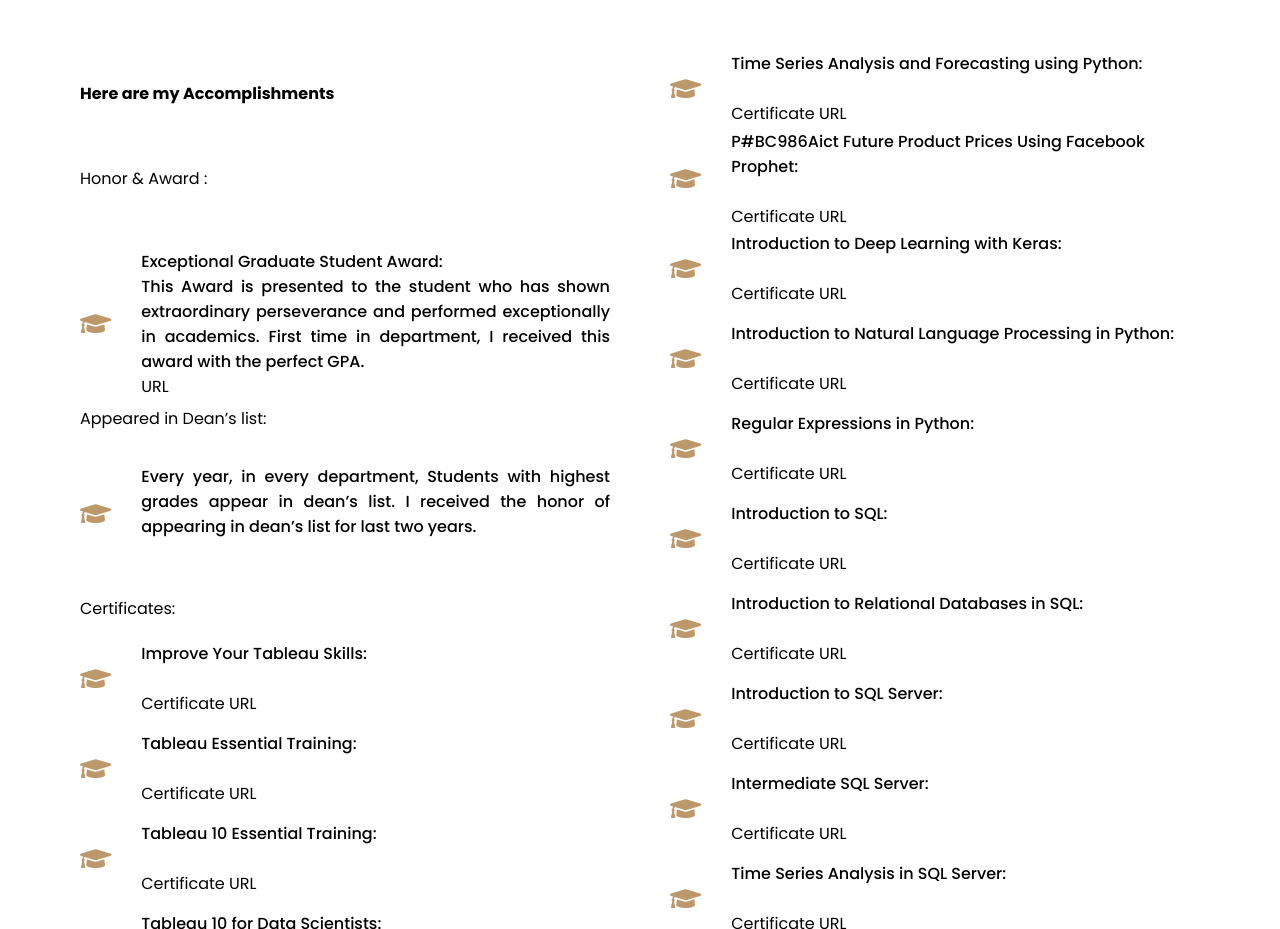
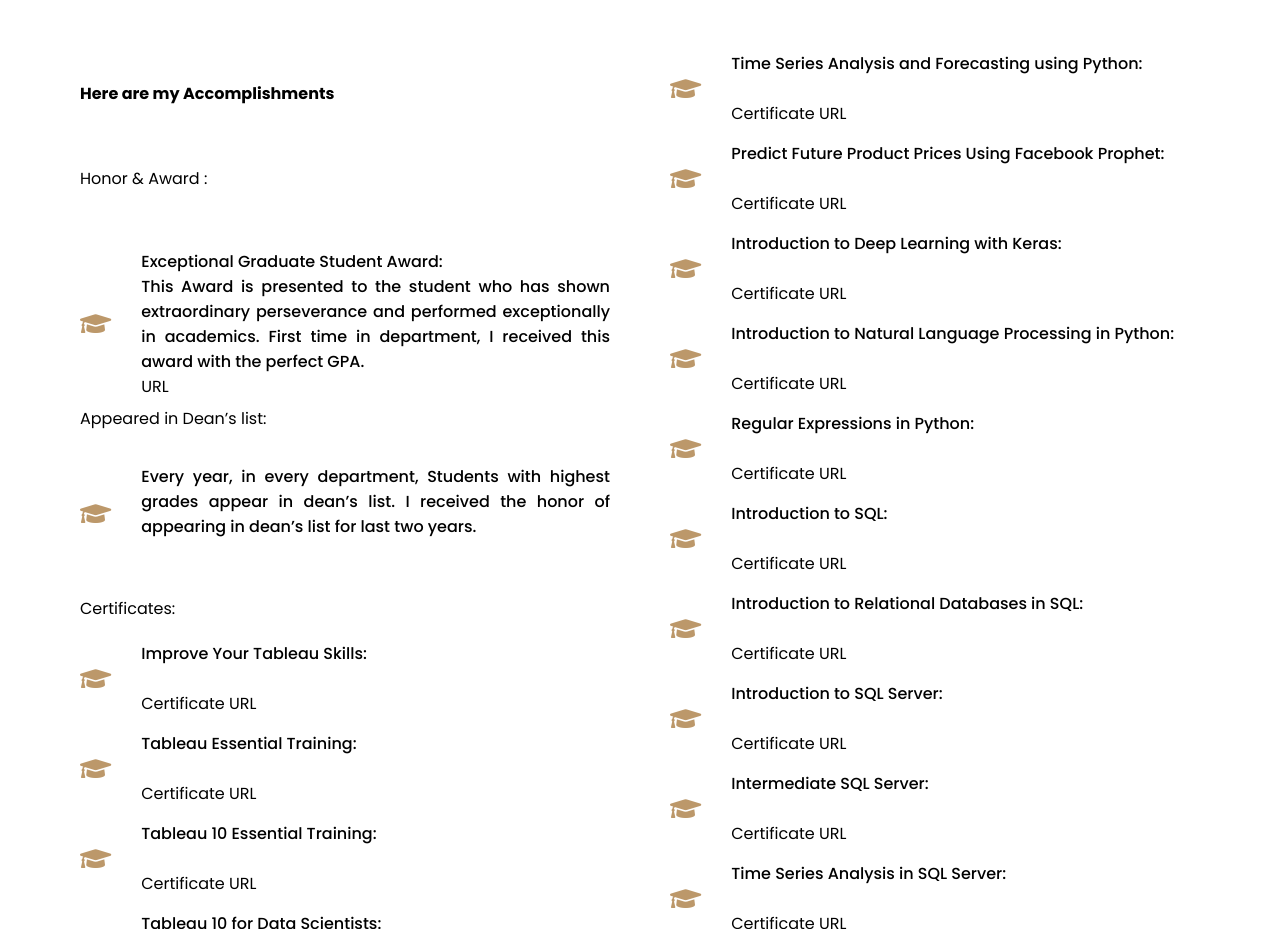
Before and after one commit to NBNSSOE/Portfolio_Website_updated, a plain HTML site: page index.html in a window 1280 px wide. Shown: the part 5540-6469 px from the top of the page. Drawn offline with nearby package versions, Linux system fonts and the light colour scheme.

Commit message:
Update index.html

```diff
--- a/index.html
+++ b/index.html
@@ -674,7 +674,7 @@
                         <div class="row">
                             <i class="fas fa-graduation-cap"></i>
                             <div class="info">
-                                <div class="head">P#BC986Aict Future Product Prices Using Facebook Prophet:</div>
+                                <div class="head">Predict Future Product Prices Using Facebook Prophet:</div>
                                 <br>
                                 <a href="https://drive.google.com/file/d/1KJrjtTPEH3o3SXXY9M3zxwj4DzM6lUWv/view?usp=sharing"
                                     class="publication" target="_blank">
```
